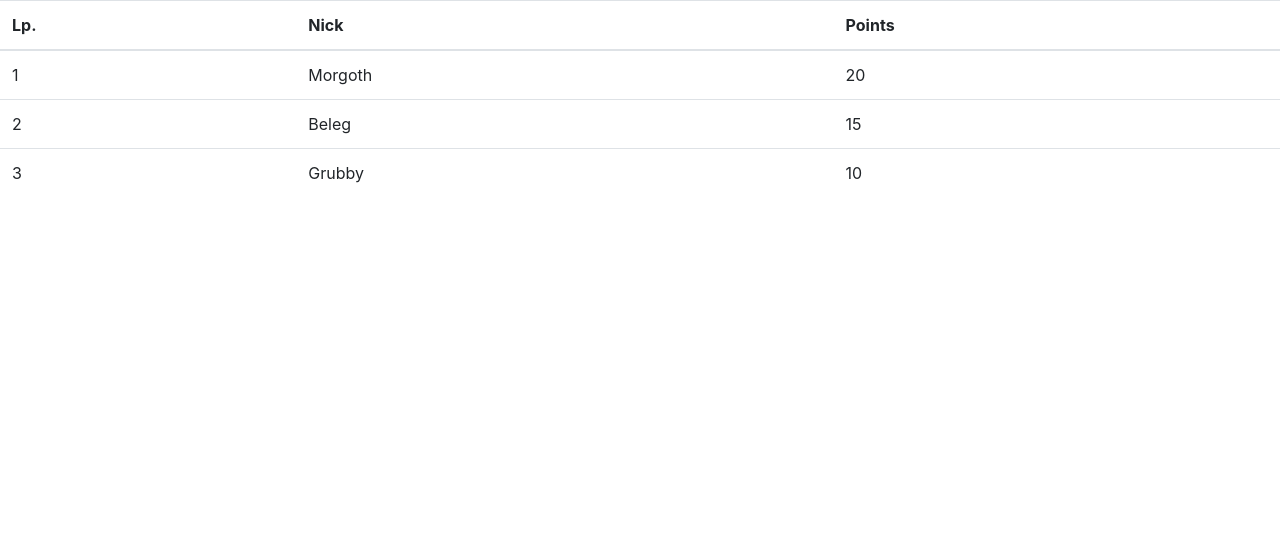
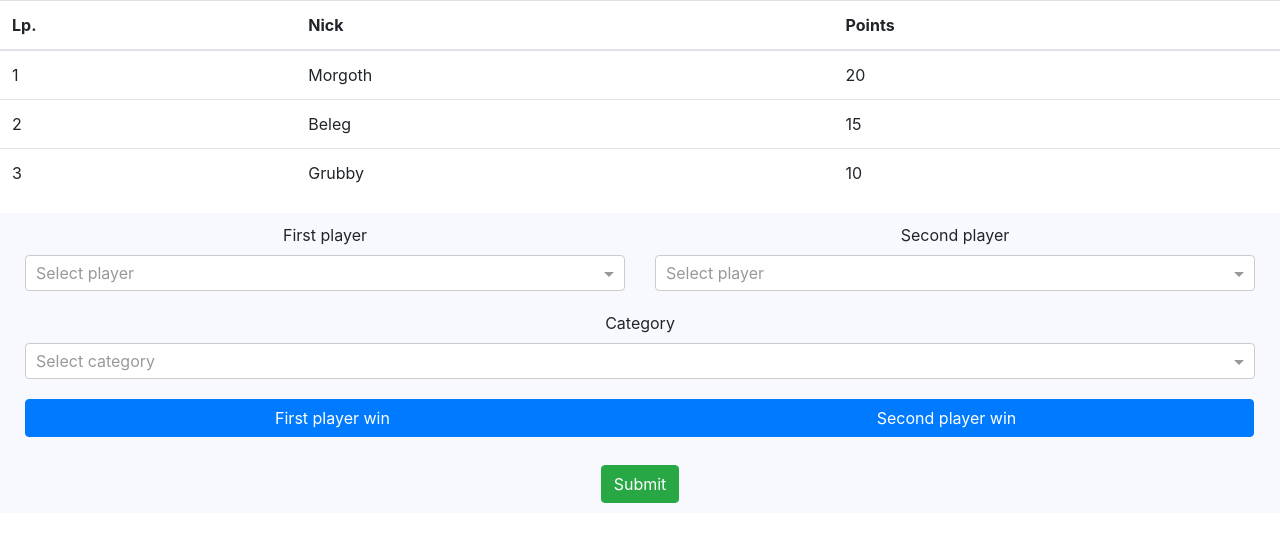
Before and after one commit to Czarnuk/mtg-app, an Angular app: page / in a window 1280 px wide. Shown: the top 542 px of the page. Built offline with nearby package versions, Linux system fonts and the light colour scheme.

Commit message:
Match-result component

```diff
--- a/package.json
+++ b/package.json
@@ -20,6 +20,7 @@
     "@angular/platform-browser": "~8.2.0",
     "@angular/platform-browser-dynamic": "~8.2.0",
     "@angular/router": "~8.2.0",
+    "@ng-select/ng-select": "^3.0.7",
     "@typescript-eslint/parser": "^2.0.0",
     "ngx-bootstrap": "^5.1.1",
     "rxjs": "~6.4.0",
--- a/src/app/app-routing.module.ts
+++ b/src/app/app-routing.module.ts
@@ -1,7 +1,6 @@
 import { NgModule } from '@angular/core';
 // eslint-disable-next-line no-unused-vars
 import { Routes, RouterModule } from '@angular/router';
-
 
 const routes: Routes = [];
 
--- a/src/app/app.component.html
+++ b/src/app/app.component.html
@@ -1,2 +1,3 @@
 <app-users-list></app-users-list>
+<app-match-result></app-match-result>
 <router-outlet></router-outlet>
--- a/src/app/app.module.ts
+++ b/src/app/app.module.ts
@@ -1,20 +1,29 @@
 import { BrowserModule } from '@angular/platform-browser';
 import { NgModule } from '@angular/core';
+import { NgSelectModule } from '@ng-select/ng-select';
+import { FormsModule } from '@angular/forms';
+import { ButtonsModule } from 'ngx-bootstrap/buttons';
 
 import { AppRoutingModule } from './app-routing.module';
 import { AppComponent } from './app.component';
 import { UsersListComponent } from './users-list/users-list.component';
+import { MatchResultComponent } from './match-result/match-result.component';
 
 @NgModule({
   declarations: [
     AppComponent,
-    UsersListComponent
+    UsersListComponent,
+    MatchResultComponent,
   ],
   imports: [
     BrowserModule,
-    AppRoutingModule
+    AppRoutingModule,
+    NgSelectModule,
+    FormsModule,
+    ButtonsModule.forRoot(),
   ],
   providers: [],
-  bootstrap: [AppComponent]
+  bootstrap: [AppComponent],
 })
+// eslint-disable-next-line import/prefer-default-export
 export class AppModule { }
--- /dev/null
+++ b/src/app/match-result/match-result.component.css
@@ -0,0 +1,17 @@
+.mr-container{
+    text-align: center;
+    background-color: ghostwhite;
+    width: 100%;
+    margin: 0;
+}
+.row{
+    padding: 10px;
+    width: 100%;
+    margin: 0;
+}
+.match-result-label-container{
+    width: 100%;
+}
+.match-result-label{
+    width: 50%;
+}
--- /dev/null
+++ b/src/app/match-result/match-result.component.html
@@ -0,0 +1,42 @@
+<div class="mr-container">
+    <div class="row">
+        <div class="col-lg-6">
+            <label>First player</label>
+            <ng-select [items]="users"
+                    bindLabel="nick"
+                    placeholder="Select player">
+            </ng-select>
+        </div>
+        <div class="col-lg-6">
+            <label>Second player</label>
+            <ng-select [items]="users"
+                    bindLabel="nick"
+                    placeholder="Select player">
+            </ng-select>
+        </div>
+    </div>
+    <div class="row">
+        <div class="col-lg-12">
+            <label>Category</label>
+            <ng-select [items]="categories"
+                    bindLabel="type"
+                    placeholder="Select category">
+            </ng-select>
+        </div>
+    </div>
+    <div class="row">
+        <div class="col-lg-12">
+            <div class="btn-group match-result-label-container">
+                <label class="btn btn-primary match-result-label" btnCheckbox tabindex="0" role="button">First player win</label>
+                <label class="btn btn-primary match-result-label" btnCheckbox tabindex="0" role="button">Second player win</label>
+            </div>
+        </div>
+    </div>
+    <div class="row">
+        <div class="col-lg-12 text-center">
+            <button class="btn btn-success btn-md" >
+                Submit
+            </button>
+        </div>
+    </div>
+</div>
--- /dev/null
+++ b/src/app/match-result/match-result.component.ts
@@ -0,0 +1,16 @@
+/* eslint-disable no-unused-vars */
+import { Component } from '@angular/core';
+import { categories } from '../module/categories';
+import { users } from '../module/users';
+
+@Component({
+  selector: 'app-match-result',
+  templateUrl: './match-result.component.html',
+  styleUrls: ['./match-result.component.css'],
+})
+// eslint-disable-next-line import/prefer-default-export
+export class MatchResultComponent {
+  categories = categories;
+
+  users = users;
+}
--- /dev/null
+++ b/src/app/module/categories.ts
@@ -0,0 +1,11 @@
+// eslint-disable-next-line import/prefer-default-export
+export const categories = [
+  {
+    id: 1,
+    type: 'Friendly',
+  },
+  {
+    id: 2,
+    type: 'Tournament',
+  },
+];
--- a/src/styles.css
+++ b/src/styles.css
@@ -1 +1,2 @@
 /* You can add global styles to this file, and also import other style files */
+@import "~@ng-select/ng-select/themes/default.theme.css";
```
Also changed, not shown: 2 other files (tests, documents, lock files or other folders).
